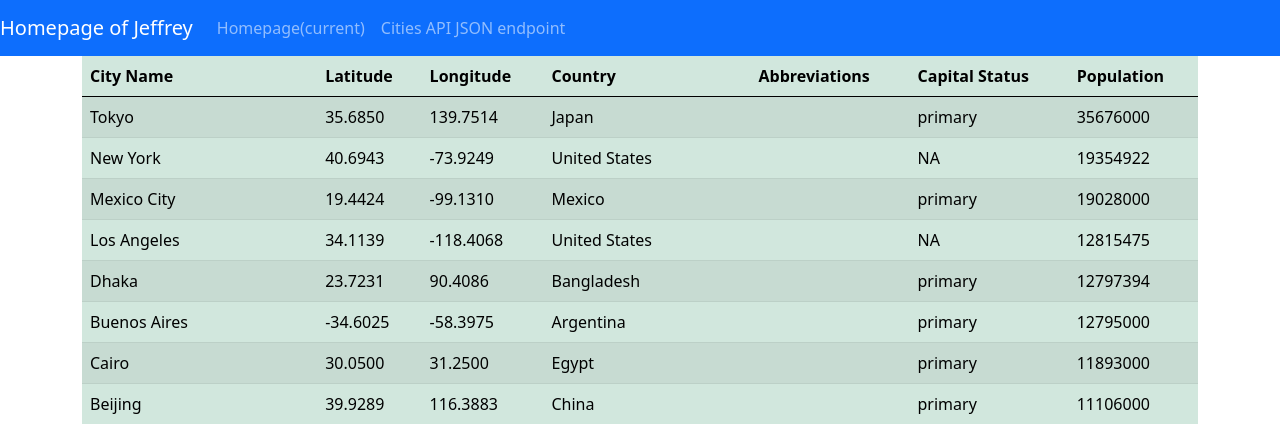
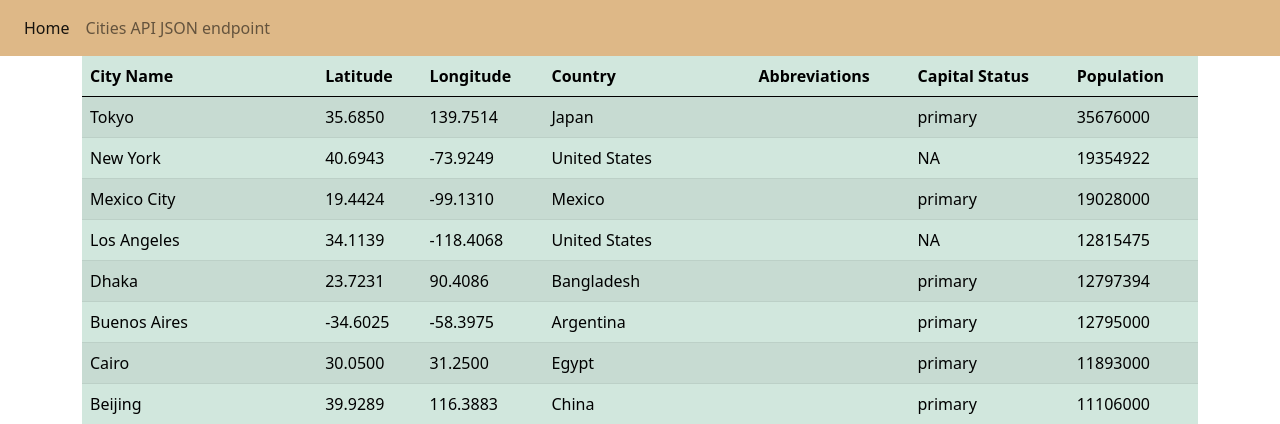
Before and after one commit to jg-725/WebApplication, a Flask app: page / in a window 1280 px wide. Shown: the top 424 px of the page. Run offline with Flask 2, Linux system fonts and the light colour scheme; data comes from the database, SQL or seed files in the repository; data that the repository does not hold is empty.

Commit message:
Fix: Fixed code problem

```diff
--- a/app/templates/layout.html
+++ b/app/templates/layout.html
@@ -12,20 +12,15 @@
               crossorigin="anonymous">
 
         {% if user %}
-            <title>Homepage of {{ user.username}}</title>
+            <title>Home</title>
         {% else %}
-            <title>Welcome to the Site!</title>
+            <title>Welcome To The Site</title>
         {% endif %}
     </head>
     <body>
     <!-- Navigation Bar -->
-    <nav class="navbar navbar-expand-lg navbar-dark bg-primary">
-        <a class="navbar-brand" href="#">{% if user %}
-            Homepage of {{ user.username }}
-        {% else %}
-            Welcome to the Site!
-        {% endif %}
-        </a>
+    <nav class="navbar navbar-expand-lg navbar-light" style="background-color: burlywood">
+        <a class="navbar-brand" href="#"></a>
         <!-- Enabling Toggle Button -->
         <button class="navbar-toggler" type="button" data-toggle="collapse"
                 data-target="#collapsibleNavbar">
@@ -37,7 +32,7 @@
             <ul class="navbar-nav">
                 <!-- Home Link -->
                 <li class="nav-item">
-                    <a class="nav-link" href="#">Homepage<span class="sr-only">(current)</span></a>
+                    <a class="nav-link active" href="#">Home</a>
                 </li>
                 <!-- Second Link -->
                 <li class="nav-item">
```
